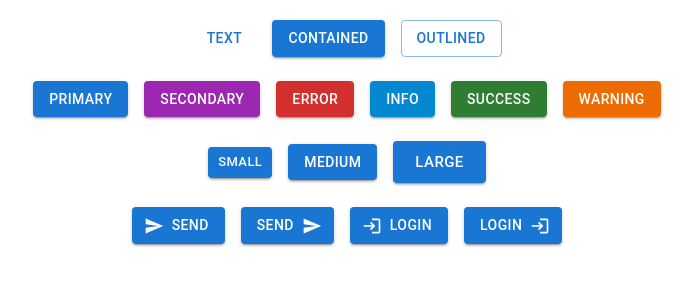
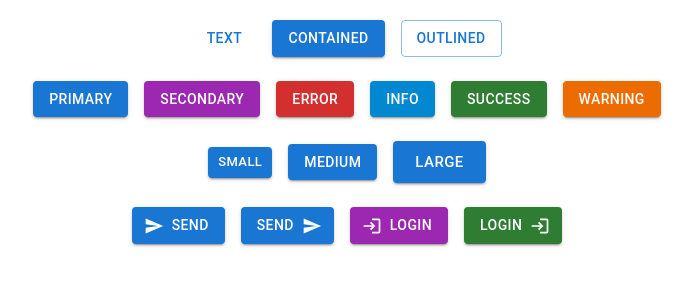
Before and after one commit to ArtyomIbatulin/MUI, a React (Vite) app in the folder mui/: page / in a window 1280 px wide. Shown: the top 300 px of the page, without its empty margins (293-986 px from the left). Built offline with nearby package versions, Linux system fonts and the light colour scheme.

Commit message:
fixed recolor login icon buttons

```diff
--- a/mui/src/components/MuiButton.tsx
+++ b/mui/src/components/MuiButton.tsx
@@ -35,8 +35,8 @@ export const MuiButton = () => {
             <Stack direction='row' spacing={2}>
               <Button variant='contained' color='primary' startIcon={<SendIcon />}>Send</Button>
               <Button variant='contained' color='primary' endIcon={<SendIcon />}>Send</Button>
-              <Button variant='contained' color='primary' startIcon={<LoginIcon />}>Login</Button>
-              <Button variant='contained' color='primary' endIcon={<LoginIcon />}>Login</Button>
+              <Button variant='contained' color='secondary' startIcon={<LoginIcon />}>Login</Button>
+              <Button variant='contained' color='success' endIcon={<LoginIcon />}>Login</Button>
             </Stack>
         </Stack>
     </div>
```
